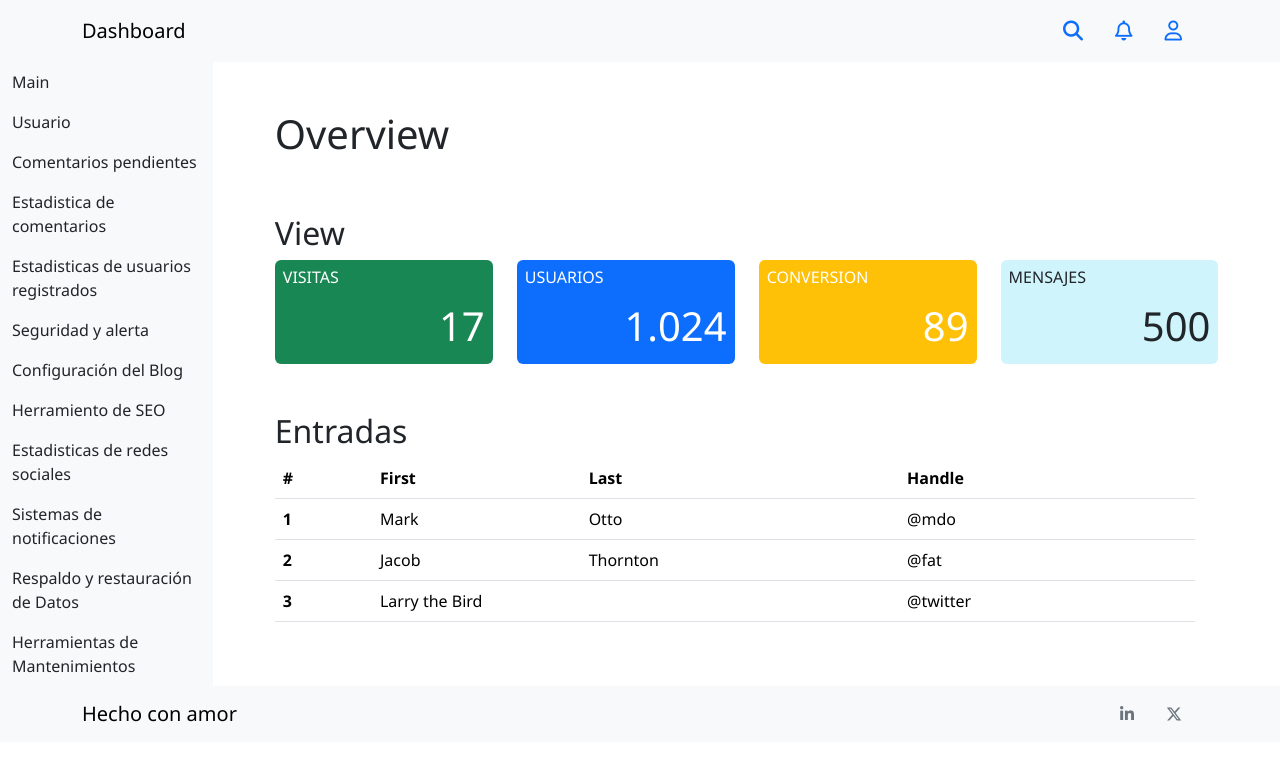
After one commit to MATIASHD/myblog, a Node server app: page /users in a window 1280 px wide. The commit adds this page. Shown: the top 761 px of the page. Run offline with Node 20, Linux system fonts and the light colour scheme; some libraries are stand-ins or nearby versions; some web fonts are replaced.

Commit message:
Seguir con la page de usuario

```diff
--- /dev/null
+++ b/src/controller/dashboard/usersDashboardController.js
@@ -0,0 +1,10 @@
+const dashboardView = '../views/layouts/dashboard'
+const usersDashboardController = (req, res) => {
+    const locals = {
+        title: "Usuarios",
+        description: "panel de usuarios"
+    }
+    res.render('dashboardUsers', {locals, layout: dashboardView});
+}
+
+module.exports = usersDashboardController;
--- a/src/router/dashboardRouter.js
+++ b/src/router/dashboardRouter.js
@@ -1,8 +1,9 @@
 const express = require('express');
 const router = express.Router();
 const dashboardController = require('../controller/dashboard/dashboardController');
-
+const usersDashboardController = require('../controller/dashboard/usersDashboardController')
 
 router.get('/dashboard', dashboardController);
+router.get('/users', usersDashboardController);
 
 module.exports = router;
--- /dev/null
+++ b/src/views/dashboardUsers.ejs
@@ -0,0 +1,106 @@
+
+<div class="container-fluid">
+    <div class="row">
+        <%- include('./partials/navbarleft') %>
+        <main role="main" class="col-md-10 ml-sm-auto my-5 col-lg-10 px-md-4">
+            <div class="container">
+                <div class="row">
+                    <h1>Overview</h1>
+                </div>
+                <div class="row my-5">
+                    <div class="col-12">
+                        <h2>View</h2>
+                    </div>
+                    <div class="col-md-3">
+                        <div class="card border-0 p-2 bg-success text-white">
+                            <div class="row">
+                                <div class="col-12">
+                                    <h6>VISITAS</h6>
+                                </div>
+                                <div class="col-12 text-end">
+                                    <span class="fs-1">17</span>
+                                </div>
+                            </div>
+                        </div>
+                    </div>
+                    <div class="col-md-3">
+                        <div class="card border-0 p-2 bg-primary text-white">
+                            <div class="row">
+                                <div class="col-12">
+                                    <h6>USUARIOS</h6>
+                                </div>
+                                <div class="col-12 text-end">
+                                    <span class="fs-1">1.024</span>
+                                </div>
+                            </div>
+                        </div>
+                    </div>
+                    <div class="col-md-3">
+                        <div class="card border-0 p-2 bg-warning text-white">
+                            <div class="row">
+                                <div class="col-12">
+                                    <h6>CONVERSION</h6>
+                                </div>
+                                <div class="col-12 text-end">
+                                    <span class="fs-1">89</span>
+                                </div>
+                            </div>
+                        </div>
+                    </div>
+                    <div class="col-md-3">
+                        <div class="card border-0 p-2 bg-info-subtle">
+                            <div class="row">
+                                <div class="col-12">
+                                    <h6>MENSAJES</h6>
+                                </div>
+                                <div class="col-12 text-end">
+                                    <span class="fs-1">500</span>
+                                </div>
+                            </div>
+                        </div>
+                    </div>
+                </div>
+                <!--form-->
+                <div class="row">
+                    <div class="row">
+                        <h2>Entradas</h2>
+                    </div>
+                    <div class="row">
+                        <div class="col-md-12">
+                            <table class="table">
+                                <thead>
+                                  <tr>
+                                    <th scope="col">#</th>
+                                    <th scope="col">First</th>
+                                    <th scope="col">Last</th>
+                                    <th scope="col">Handle</th>
+                                  </tr>
+                                </thead>
+                                <tbody>
+                                  <tr>
+                                    <th scope="row">1</th>
+                                    <td>Mark</td>
+                                    <td>Otto</td>
+                                    <td>@mdo</td>
+                                  </tr>
+                                  <tr>
+                                    <th scope="row">2</th>
+                                    <td>Jacob</td>
+                                    <td>Thornton</td>
+                                    <td>@fat</td>
+                                  </tr>
+                                  <tr>
+                                    <th scope="row">3</th>
+                                    <td colspan="2">Larry the Bird</td>
+                                    <td>@twitter</td>
+                                  </tr>
+                                </tbody>
+                              </table>
+                        </div>
+                    </div>
+                </div>
+            </div>
+        </main>
+    </div>
+</div>
+<%- include('./partials/footer') %>
--- a/src/views/partials/navbarleft.ejs
+++ b/src/views/partials/navbarleft.ejs
@@ -4,7 +4,7 @@
             <a href="#" class="nav-link">Main</a>
         </li>
         <li class="nav-item">
-            <a href="#" class="nav-link">Publicaciones recientes</a>
+            <a href="/users" class="nav-link">Usuario</a>
         </li>
         <li class="nav-item">
             <a href="#" class="nav-link">Comentarios pendientes</a>
--- a/src/views/register.ejs
+++ b/src/views/register.ejs
@@ -3,7 +3,7 @@
     <div class="row justify-content-center align-items-center mt-5">
         <div class="col-sm-12 col-md-6">
             <h1 class="text-center">Registrar</h1>
-            <form action="/register" method="post">
+            <form action="/register" method="post" enctype="multipart/form-data">
                 <div class="mb-3">
                     <label for="name" class="form-label">Nombres</label>
                     <input type="text" name="name" class="form-control" id="name" aria-describedby="name">
```
Also changed, not shown: src/middleware/UserMulterMiddleware.js (+4 -4 lines), public/assets/upload/1710378470826_user.jpeg (added), public/assets/upload/1710378671650_user.jpeg (added), 1 other file.
